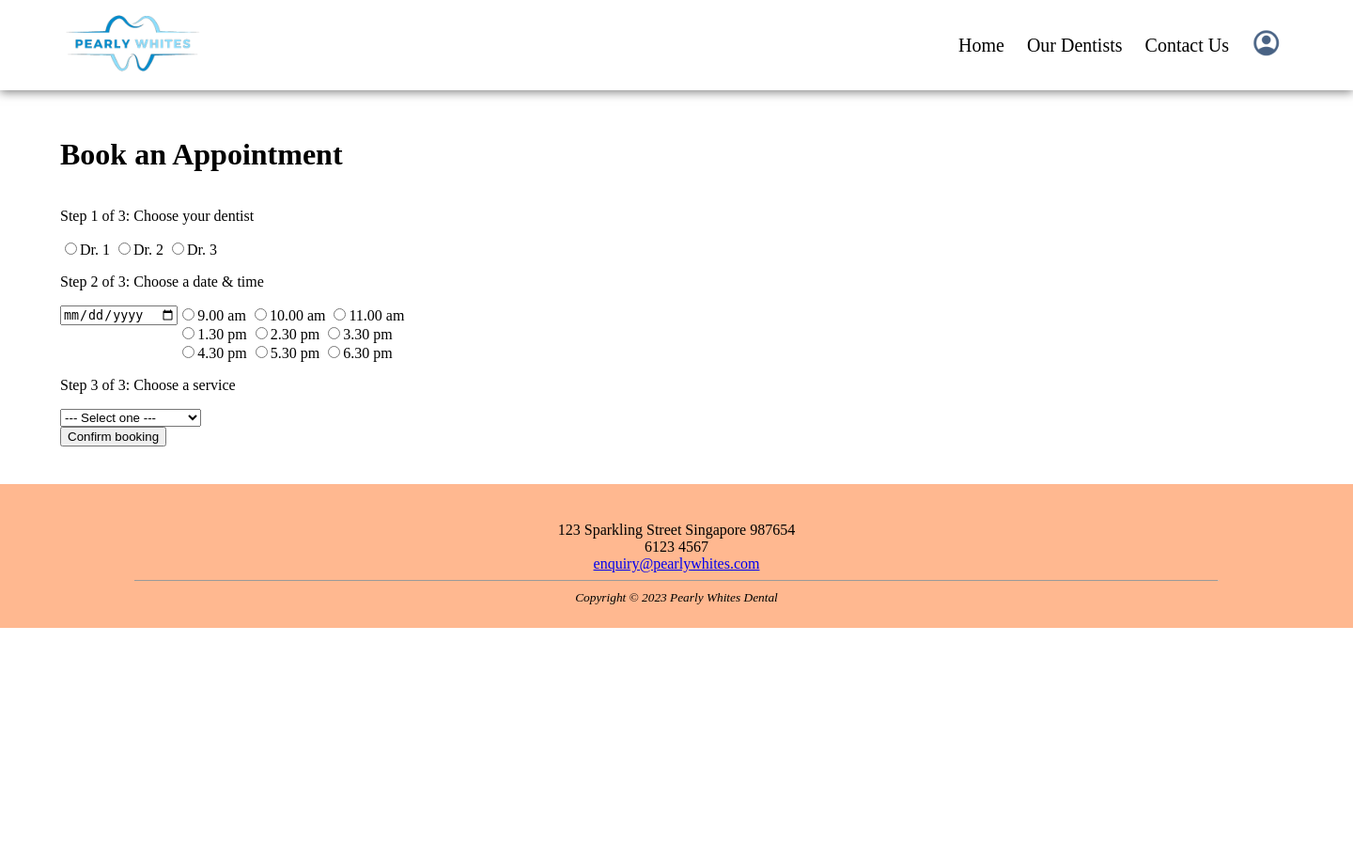
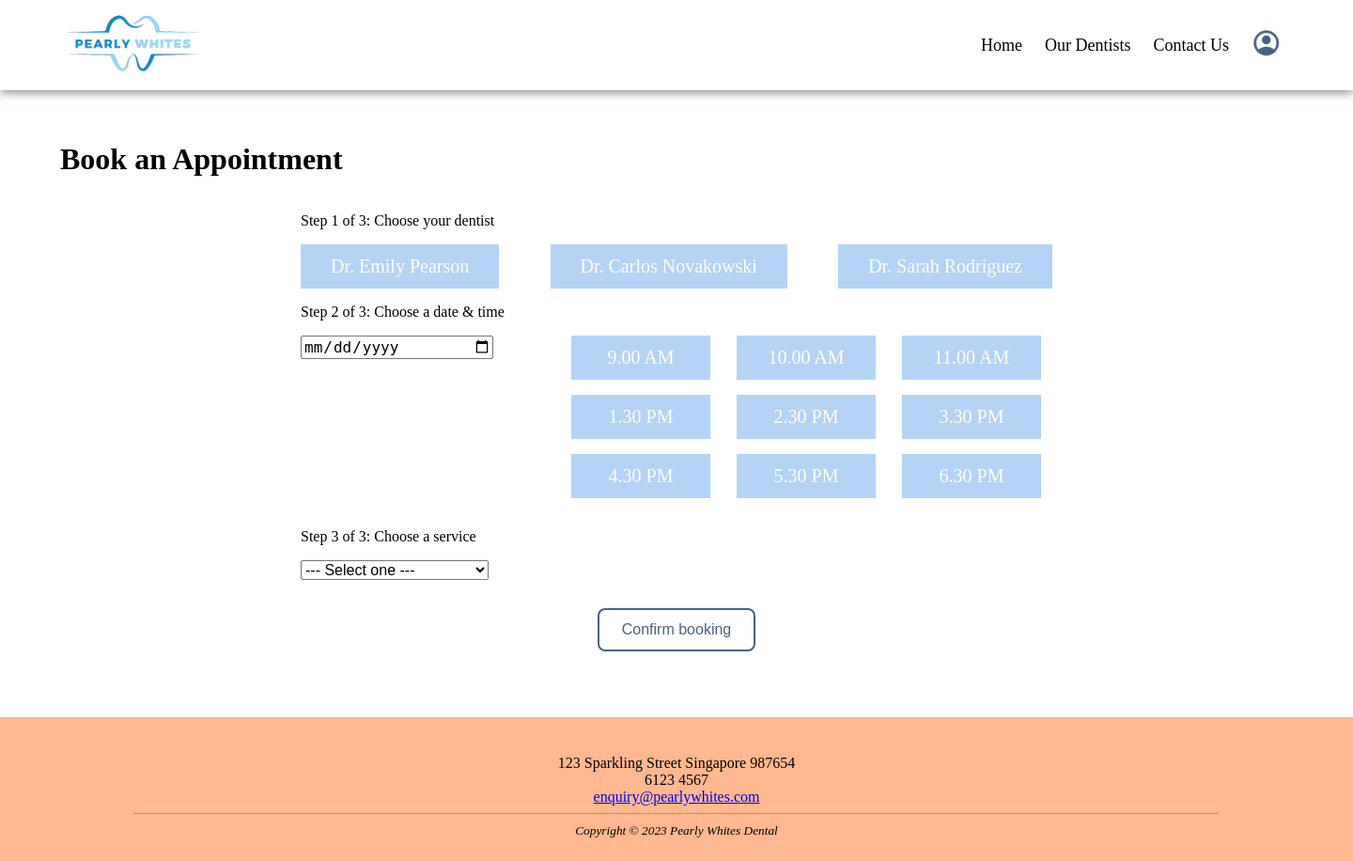
Before and after one commit to chewmuangg/IE4717-Web-Design-Project, a PHP site: page /appointment.html in a window 1440 px wide. Shown: the whole page at 94% size. Before the commit the page ends 668 px from the top, so only its background shows below. Run offline with PHP 8.4, Linux system fonts and the light colour scheme.

Commit message:
updated some styles

```diff
--- a/PearlyWhitesDental/appointment.html
+++ b/PearlyWhitesDental/appointment.html
@@ -26,53 +26,72 @@
 
 	<div class="container appt">
 		<!-- page content -->
-		<div class="appt-content">
 		<h1>Book an Appointment</h1>
-			<form method="post" action="confirmation.php">
-				<div>
+			<div class="appt-form-container">
+				<form method="post" action="confirmation.php" id="appt-form">
+					<div class="col">
 						<p>Step 1 of 3: Choose your dentist</p>
-					<input type="radio" name="dentist" value="2001">Dr. 1
-					<input type="radio" name="dentist" value="2002">Dr. 2
-					<input type="radio" name="dentist" value="2003">Dr. 3
+						<div class="appt-form-row1">
+							<input type="radio" name="dentist" class="radio" id="dr1" value="2001" required>
+							<label class="radio-label-dentist label-1" for="dr1">Dr. Emily Pearson</label>
+							<input type="radio" name="dentist" class="radio" id="dr2" value="2002">
+							<label class="radio-label-dentist label-2" for="dr2">Dr. Carlos Novakowski</label>
+							<input type="radio" name="dentist" class="radio" id="dr3" value="2003">
+							<label class="radio-label-dentist label-3" for="dr3">Dr. Sarah Rodriguez</label>
 						</div>
-				<div>
-					<p>Step 2 of 3: Choose a date & time</p>
-					<div class="row ">
-						<div>
-							<input type="date" name="date" required>
 					</div>
 					<div class="col">
+						<p>Step 2 of 3: Choose a date & time</p>
+						<div class="row justify-content-space-between">
 							<div>
-								<input type="radio" name="time" value="0900">9.00 am
-								<input type="radio" name="time" value="1000">10.00 am
-								<input type="radio" name="time" value="1100">11.00 am
+								<input type="date" name="date" id="date" required>
+								<!-- include js for min date selection -->
 							</div>
-							<div>
-								<input type="radio" name="time" value="1330">1.30 pm
-								<input type="radio" name="time" value="1430">2.30 pm
-								<input type="radio" name="time" value="1530">3.30 pm
+							<div class="col">
+								<div class="time-row">
+									<input type="radio" name="time" class="radio" id="timeslot1" value="0900">
+									<label class="radio-label label-1 timeslot" for="timeslot1">9.00 AM</label>
+
+									<input type="radio" name="time" class="radio" id="timeslot2" value="1000">
+									<label class="radio-label label-2 timeslot" for="timeslot2">10.00 AM</label>
+
+									<input type="radio" name="time" class="radio" id="timeslot3" value="1100">
+									<label class="radio-label label-3 timeslot" for="timeslot3">11.00 AM</label>
 								</div>
-							<div>
-								<input type="radio" name="time" value="1630">4.30 pm
-								<input type="radio" name="time" value="1730">5.30 pm
-								<input type="radio" name="time" value="1830">6.30 pm
+								<div class="time-row">
+									<input type="radio" name="time" class="radio" id="timeslot4" value="1330">
+									<label class="radio-label label-4 timeslot" for="timeslot4">1.30 PM</label>
+
+									<input type="radio" name="time" class="radio" id="timeslot5" value="1430">
+									<label class="radio-label label-5 timeslot" for="timeslot5">2.30 PM</label>
+
+									<input type="radio" name="time" class="radio" id="timeslot6" value="1530">
+									<label class="radio-label label-6 timeslot" for="timeslot6">3.30 PM</label>
+								</div>
+								<div class="time-row">
+									<input type="radio" name="time" class="radio" id="timeslot7" value="1630">
+									<label class="radio-label label-7 timeslot" for="timeslot7">4.30 PM</label>
+
+									<input type="radio" name="time" class="radio" id="timeslot8" value="1730">
+									<label class="radio-label label-8 timeslot" for="timeslot8">5.30 PM</label>
+
+									<input type="radio" name="time" class="radio" id="timeslot9" value="1830">
+									<label class="radio-label label-9 timeslot" for="timeslot9">6.30 PM</label>
 								</div>
 							</div>
 						</div>
 					</div>
-				<div>
+					<div class="col">
 						<p>Step 3 of 3: Choose a service</p>
 						<select name="serviceType">
 							<option>--- Select one ---
-						<option value="s1">Service 1
-						<option value="s2">Service 2
-						<option value="s3">Service 3
-						<option value="s4">Service 4
-						<option value="s5">Service 5
-						<option value="s6">Service 6
+							<option value="Scaling & Polishing">Scaling & Polishing
+							<option value="Consultation">Consultation
 						</select>
 					</div>
-				<input type="submit" class="btn-pri" value="Confirm booking">
+					<div class="appt-form-submit">
+						<input type="submit" class="btn-outline btn-submit" value="Confirm booking">
+					</div>
 				</form>
 			</div>
 	</div>
--- a/PearlyWhitesDental/css/styles.css
+++ b/PearlyWhitesDental/css/styles.css
@@ -45,7 +45,7 @@ header a {
 #header-links a {
     margin: 0px 12px;
     color: black;
-    font-size: 20px;
+    font-size: 18px;
 }
 
 .homename {
@@ -82,13 +82,13 @@ header a {
     align-items: center;
     justify-content: center;
     text-align: center;
-    margin: 85px auto 0px auto;
+    margin: 90px auto 0px auto;
 }
 
 .container {
     min-width: 1280px;
     display: flex;
-    margin: 85px auto 0px auto;
+    margin: 90px auto 0px auto;
 }
 
 .row {
@@ -121,6 +121,47 @@ header a {
 
 .text-align-center {
     text-align: center;
+}
+
+/*buttons*/
+.btn-pri {
+    color: white;
+    background-color: #486284;
+    border-radius: 8px;
+    padding: 8px 16px;
+    text-decoration: none;
+    cursor: pointer;
+    font-size: 16px;
+}
+
+.btn-outline {
+    color: #486284;
+    border: 2px solid #486284;
+    border-radius: 8px;
+    padding: 12px 24px;
+    text-decoration: none;
+    cursor: pointer;
+    font-size: 16px;
+}
+
+.btn-outline:hover {
+    background-color: #486284;
+    color: white;
+}
+
+/* form submit buttons */
+.btn-submit {
+    background-color: white;
+}
+
+/* footer styling */
+footer {
+    width: 100%;
+    background-color: #FFB890;
+    color: black;
+    text-align: center;
+    padding: 40px 0px 24px 0px;
+    margin: auto;
 }
 
 /* contact us page styling */
@@ -203,19 +238,95 @@ footer {
 
 /* book appointment page styling */
 .appt {
-    flex-direction: row;
+    flex-direction: column;
     justify-content: flex-start;
     padding: 40px 64px;
+	/*min-height: 540px;*/
 }
 
-.appt-content {
-    display: flex;
+#appt-form {
+    width: 800px;
+}
+
+.appt-form-container {
+	display: flex;
     flex-direction: column;
     justify-content: flex-start;
+	align-items: center;
+	margin: auto;
+}
+
+.appt-form-row1 {
+    display: flex;
+    flex-direction: row;
+    justify-content: space-between;
+}
+
+.appt-form-submit {
+    display: flex;
+    justify-content: center;
+    padding: 30px 0px;
+
+}
+
+/* radio buttons styling */
+.radio {
+	display: none;
+}
+
+.radio-label-dentist {
+	padding: 12px 32px;
+	background-color: #b5d4f5;
+	color: #fff;
+	cursor: pointer;
+	font-size: 20px;
+}
+
+.radio-label {
+    margin: 0px 12px;
+	padding: 12px 24px;
+	background-color: #b5d4f5;
+	color: #fff;
+	cursor: pointer;
+	font-size: 20px;
+}
+
+#dr1:checked ~ .label-1,
+#dr2:checked ~ .label-2,
+#dr3:checked ~ .label-3 {
+	background-color: #0069d9;
+}
+
+#timeslot1:checked ~ .label-1,
+#timeslot2:checked ~ .label-2,
+#timeslot3:checked ~ .label-3,
+#timeslot4:checked ~ .label-4,
+#timeslot5:checked ~ .label-5,
+#timeslot6:checked ~ .label-6,
+#timeslot7:checked ~ .label-7,
+#timeslot8:checked ~ .label-8,
+#timeslot9:checked ~ .label-9 {
+	background-color: #0069d9;
+}
+
+.timeslot {
+    display: inline-block;
+    text-align: center;
+    width: 100px;
+}
+
+.time-row {
+    margin-bottom: 16px;
+}
+
+#date {
+    width: 200px;
+    font-size: 16px;
 }
 
 select {
-    width: 150px;
+    width: 200px;
+    font-size: 16px;
 }
 
 /* appt booked page styling */
--- a/PearlyWhitesDental/dashboard.php
+++ b/PearlyWhitesDental/dashboard.php
@@ -108,11 +108,12 @@
 	<div class="container booked">
 		<h1>Hello, <?php echo $_SESSION['valid_user'];?>!</h1>
 		<p>What would you like to do today?</p>
+		<!-- logout button -->
 		<a href="logout.php">Logout</a>
 
 		<!-- appointment schedule -->
 
-		<div class="appt">
+		<div class="dashboard">
             <div class="col">
                 <div class="row justify-content-space-between align-items-center">
                     <h2>My Appointments</h2>
--- a/PearlyWhitesDental/db.sql
+++ b/PearlyWhitesDental/db.sql
@@ -18,4 +18,4 @@ create table appointments
 );
 
 /* insert dentists accounts into users table */
-insert into users values (1, 1000, "admin", "admin@admin.com", "admin");
+insert into users values (9, 1000, "admin", "admin@admin.com", "admin");
```
Also changed, not shown: other parts of PearlyWhitesDental/css/styles.css (+8 -32 lines), PearlyWhitesDental/contact-us.html (+3 -4 lines), PearlyWhitesDental/index.html (+10 -8 lines), PearlyWhitesDental/login.html (+7 -5 lines), PearlyWhitesDental/our-dentists.html (+12 -10 lines), PearlyWhitesDental/signup.html (+4 -4 lines), 1 other file. Lines whose indentation alone changed are shown as unchanged.
